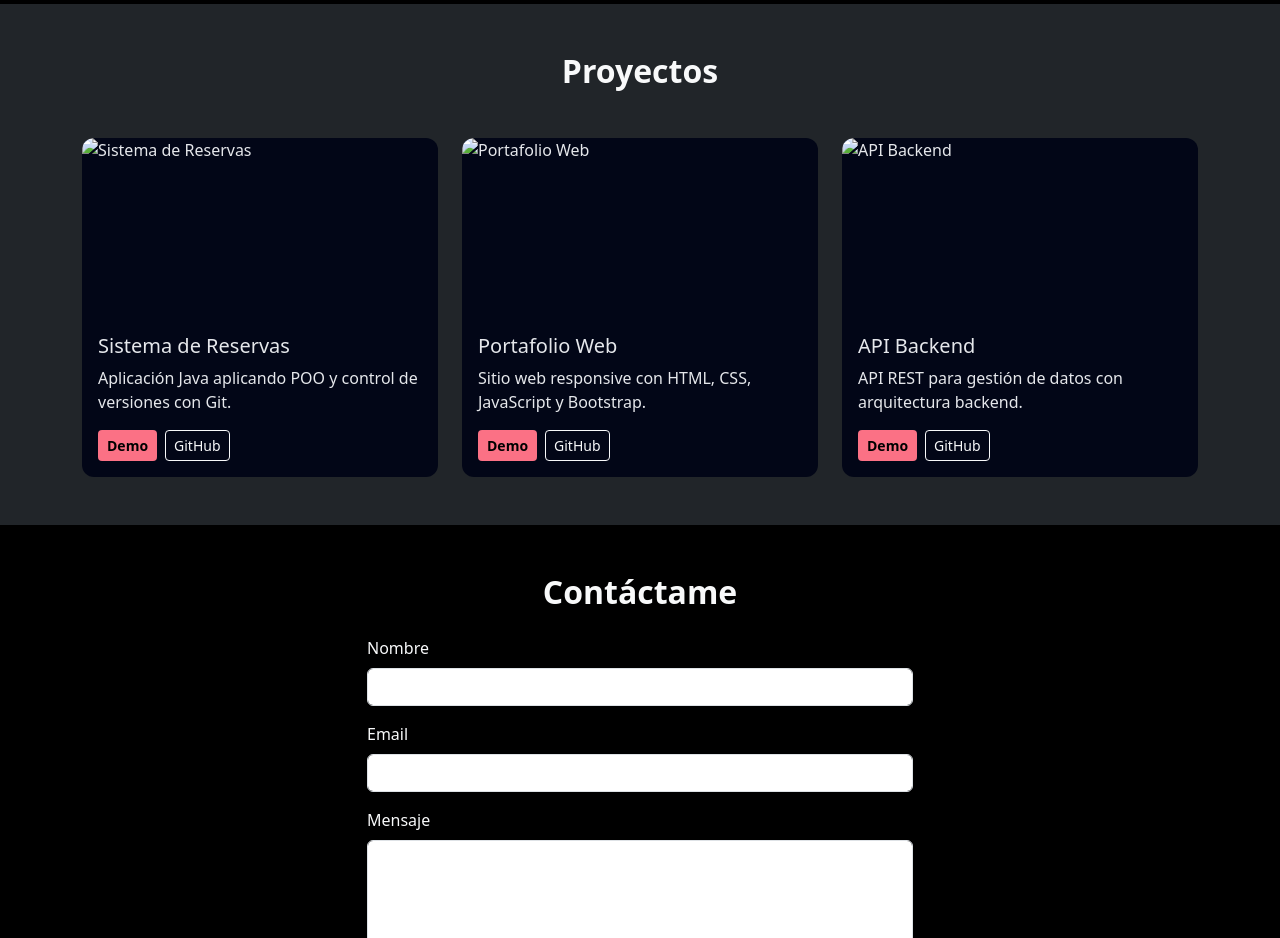
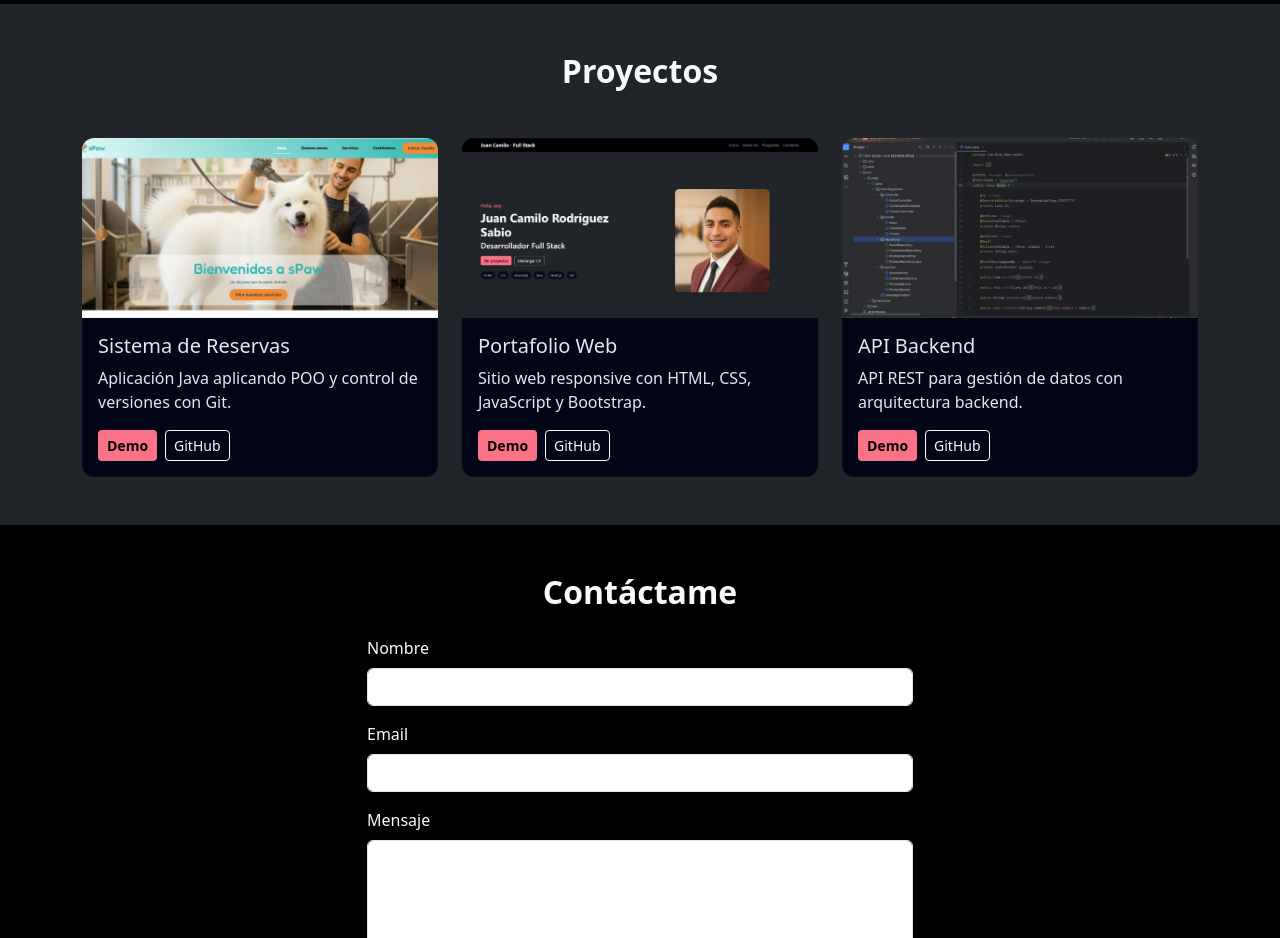
Before and after one commit to juanrodriguezs1503-maker/Portafolio-Juan-Camilo-Rodriguez, a plain HTML site: page index.html in a window 1280 px wide. Shown: the part 1100-2038 px from the top of the page. Drawn offline with nearby package versions, Linux system fonts and the light colour scheme.

Commit message:
actualizacion de imagenes y funcion

```diff
--- a/index.html
+++ b/index.html
@@ -101,7 +101,7 @@
       <!-- PROYECTO 1 -->
       <div class="col-md-4">
         <div class="card project-card h-100">
-          <img src="./ASSETS/proyecto1.jpg" class="card-img-top" alt="Sistema de Reservas">
+          <img src="./ASSETS/spaw.jpeg" class="card-img-top" alt="Sistema de Reservas">
           <div class="card-body">
             <h5 class="card-title">Sistema de Reservas</h5>
             <p class="card-text">Aplicación Java aplicando POO y control de versiones con Git.</p>
@@ -116,13 +116,13 @@
       <!-- PROYECTO 2 -->
       <div class="col-md-4">
         <div class="card project-card h-100">
-          <img src="./ASSETS/proyecto2.jpg" class="card-img-top" alt="Portafolio Web">
+          <img src="./ASSETS/portafolio.jpeg" class="card-img-top" alt="Portafolio Web">
           <div class="card-body">
             <h5 class="card-title">Portafolio Web</h5>
             <p class="card-text">Sitio web responsive con HTML, CSS, JavaScript y Bootstrap.</p>
             <div class="d-flex gap-2">
               <a href="#" class="btn btn-sm btn-accent">Demo</a>
-              <a href="#" class="btn btn-sm btn-outline-light">GitHub</a>
+              <a href="https://github.com/juanrodriguezs1503-maker/Portafolio-Juan-Camilo-Rodriguez.git" class="btn btn-sm btn-outline-light">GitHub</a>
             </div>
           </div>
         </div>
@@ -131,13 +131,13 @@
       <!-- PROYECTO 3 -->
       <div class="col-md-4">
         <div class="card project-card h-100">
-          <img src="./ASSETS/proyecto3.jpg" class="card-img-top" alt="API Backend">
+          <img src="./ASSETS/APIREST.jpeg" class="card-img-top" alt="API Backend">
           <div class="card-body">
             <h5 class="card-title">API Backend</h5>
             <p class="card-text">API REST para gestión de datos con arquitectura backend.</p>
             <div class="d-flex gap-2">
               <a href="#" class="btn btn-sm btn-accent">Demo</a>
-              <a href="#" class="btn btn-sm btn-outline-light">GitHub</a>
+              <a href="https://github.com/juanrodriguezs1503-maker/Taller-apirest-Java.git" class="btn btn-sm btn-outline-light">GitHub</a>
             </div>
           </div>
         </div>
```
Also changed, not shown: ASSETS/APIREST.jpeg (added), ASSETS/portafolio.jpeg (added), ASSETS/spaw.jpeg (added).
